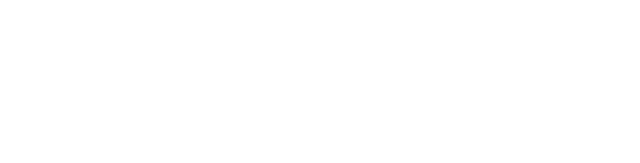
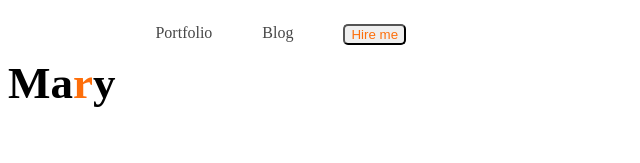
Before and after one commit to shovon13608/webdeveloper-portfolioall, a plain HTML site: page index.html in a window 1280 px wide. Shown: the whole page, without its empty margins (0-640 px from the left). Drawn offline with Linux system fonts and the light colour scheme.

Commit message:
added code

```diff
--- a/index.html
+++ b/index.html
@@ -4,9 +4,21 @@
     <meta charset="UTF-8">
     <meta name="viewport" content="width=device-width, initial-scale=1.0">
     <title>webdeveloper-portfolio2</title>
+    <link rel="preconnect" href="https://fonts.googleapis.com">
+<link rel="preconnect" href="https://fonts.gstatic.com" crossorigin>
+<link href="https://fonts.googleapis.com/css2?family=Open+Sans:ital,wght@0,300..800;1,300..800&display=swap" rel="stylesheet">
+    <link rel="stylesheet" href="styles/portfolio.css">
 </head>
 <body>
     <head>
+        <nav>
+            <h3 class="nav-tittle">Ma<span class="text-primary">r</span>y</h3>
+            <ul>
+                <li><a href="">Portfolio</a></li>
+                <li><a href="">Blog</a></li>
+                <li><button class="btn-primary">Hire me</button></li>
+            </ul>
+        </nav>
 
     </head>
     <main>
--- /dev/null
+++ b/styles/portfolio.css
@@ -0,0 +1,39 @@
+body{
+.open-sans-<uniquifier> {
+  font-family: "Open Sans", serif;
+  font-optical-sizing: auto;
+  font-weight: <weight>;
+  font-style: normal;
+  font-variation-settings:"wdth" 100;
+}
+
+}
+nav{
+    display: flex;
+}
+nav >ul{
+    display: flex;
+}
+nav li{
+    list-style: none;
+    margin-right: 50px;
+}
+nav a{
+    text-decoration: none;
+    color: #474747;
+}
+.btn-primary{
+    border-radius: 5px;
+    color: #FD6E0A;
+
+}
+.nav-tittle{
+font-weight: 800;
+font-size: 45px;
+line-height: 61px;
+color: #000000;
+
+}
+.text-primary{
+    color: #FD6E0A;
+}
```
